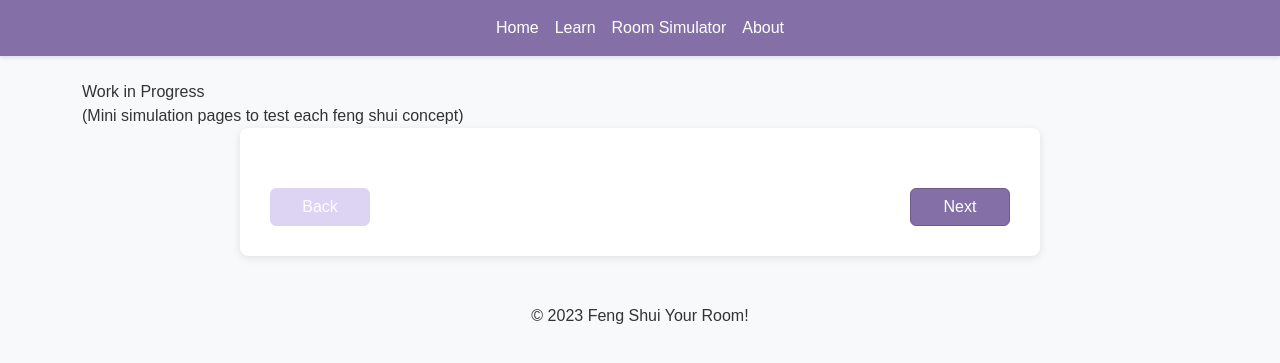
After one commit to junhong-liao/fengshuify, a Flask app: page /mini_simulator/1 in a window 1280 px wide. The commit adds this page. Shown: the top 363 px of the page. Run offline with Flask 3, Linux system fonts and the light colour scheme.

Commit message:
implemented basic flow of site, added preliminary backend data

```diff
--- a/server.py
+++ b/server.py
@@ -1,14 +1,106 @@
 from flask import Flask, render_template, jsonify, request
 
 app = Flask(__name__)
+
+# TODO fill in data finalized ver.
+learn_sections = [
+    {
+        "title": "What is Feng Shui?",
+        "summary": "Feng shui 风水 is a type of geomancy originating from ancient Chinese farming villages." +
+                " In these villages, people believed their ancestors’ spirits (and other intangible forces)" +
+                " were at work in their lives.",
+        "image": "/static/images/village.jpg",
+        "alt": "Painting of ancient Chinese farming village",
+        "secondary": "In order to appease these forces, the people arranged their burial grounds in specific" +
+                " ways the spirits would find suitable (like image on right)."
+    },
+    {
+        "title": "Feng Shui 风水",
+        "summary": "The actual concept of feng shui involves qì 气, the flow of energy throughout the universe.",
+        "image": "/static/images/diagram.jpg",
+        "alt": "Diagram depicting energy flow in feng shui",
+        "secondary": "The goal of feng shui is to manipulate the environment to maximize this good energy " +
+                "flow and be in “harmony” with the universe."
+    },
+    {
+        "title": "Feng Shui and Interior Design",
+        "summary": "Likewise, we can manipulate our homes in certain ways to maximize good qì flow. " +
+                "Your furniture placement and room orientation can significantly affect your own" +
+                 " mental and physical state!",
+        "image": "/static/images/floorplan.jpg",
+        "alt": "Floor plan of a building signaling energy flow through feng shui",
+        "secondary": "Let’s check out 5 major ways to apply feng shui to interior design!"
+    }
+]
+
+lessons = [
+    {
+        "title": "1. Front Door (Entryway)",
+        "summary": "When choosing a home, the front door is one of the most impactful elements." +
+                " It should be:",
+        "points": ["The largest door in a house", "In a brightly lit and open entryway"],
+        "image": "/static/images/frontdoor.jpg",
+        "alt": "Room diagram depicting front door placement in accordance with feng shui",
+        "secondary": "This prevents qì blockages when the door opens up to a cramped area!"
+    },
+    {
+        "title": "2. Bed Placement",
+        "summary": "In Chinese culture, coffins are carried out of the house feet-first, so sleeping " +
+                "with your feet to the door is bad luck! Your bed should:",
+        "points": ["Not have the foot pointed at the door", "But have a clear view of the door",
+                "Not be against the window"],
+        "image": "/static/images/bedplacement.jpg",
+        "alt": "Room diagram depicting bed placement in accordance with feng shui",
+        "secondary": ""
+    },
+    {
+        "title": "3. Mirrors",
+        "summary": "Mirrors are tricky tools as they can reflect, emit, and channel energy in " +
+                "specific directions! Mirrors should:",
+        "points": ["Not face your bed", "Not face the bedroom door", "Not be hung right above your bed"],
+        "image": "/static/images/mirrorplacement.jpg",
+        "alt": "Room diagram depicting mirror placement in accordance with feng shui",
+        "secondary": "Mirror in unwanted places can bounce energy all around the room and affect your sleep!"
+    },
+    {
+        "title": "4. (Concept)",
+        "summary": "",
+        "points": [""],
+        "image": "",
+        "alt": "",
+        "secondary": ""
+    },
+    {
+        "title": "5. (Concept)",
+        "summary": "",
+        "points": [""],
+        "image": "",
+        "alt": "",
+        "secondary": ""
+    },
+]
+
 
 @app.route('/')
 def home():
     return render_template('index.html')
 
-@app.route('/learn')
-def learn():
-    return render_template('learn.html')
+@app.route('/learn/overview')
+def learn_overview():
+    return render_template('learn_overview.html')
+
+@app.route('/learn/<lesson>')
+def learn(lesson):
+    return render_template('learn.html', lesson=lesson,
+        learn_sections=learn_sections, lessons=lessons)
+
+@app.route('/quiz')
+def quiz():
+    return render_template('quiz.html')
+
+@app.route('/mini_simulator/<part>')
+def mini_simulator(part):
+    return render_template('mini_simulator.html', part=part)
 
 @app.route('/simulator')
 def simulator():
@@ -18,31 +110,26 @@ def simulator():
 def about():
     return render_template('about.html')
 
-@app.route('/quiz')
-def quiz():
-    return render_template('quiz.html')
-
+# stores user's quiz answers
 @app.route('/submit_quiz', methods=['POST'])
 def submit_quiz():
-    # Process quiz answers and provide score
     correct_answers = {
         'q1': 'b',
         'q2': 'a',
         'q3': 'c'
     }
-
     user_answers = request.form
     score = 0
     for q, ans in correct_answers.items():
         if q in user_answers and user_answers[q] == ans:
             score += 1
-
     return jsonify({
         'score': score,
         'total': len(correct_answers),
         'message': "Good job!" if score >= 2 else "Try again!"
     })
 
+# TODO
 @app.route('/validate_placement', methods=['POST'])
 def validate_placement():
     # Simple validation for furniture placement
@@ -76,4 +163,4 @@ def is_aligned(item1, item2):
     return False
 
 if __name__ == '__main__':
-    app.run(debug=True)
+    app.run(debug=True, port=5001)
--- /dev/null
+++ b/static/mini_simulator.js
@@ -0,0 +1,19 @@
+// TODO
+function updateNavButtons() {
+    $('#nextBtn').text(part === 5 ? 'Finish' : 'Next');
+}
+
+$(document).ready(function() {
+    $('#nextBtn').click(function() {
+        if (part <= 4) {
+            window.location.href = `/learn/${part + 2}`;
+        } else {
+            window.location.href = `/quiz`;
+        }
+    });
+
+    $('#prevBtn').click(function() {
+        // TODO
+    });
+    updateNavButtons();
+});
--- a/static/style.css
+++ b/static/style.css
@@ -1,5 +1,3 @@
-/* Custom styles for Feng Shui Your Room! application */
-
 body {
     font-family: 'Arial', sans-serif;
     background-color: #f8f9fa;
@@ -37,15 +35,51 @@ h1, h2, h3, h4, h5, h6 {
     transform: translateY(-5px);
 }
 
-/* Learn page styles */
+/* learn overview styling */
+.learn-button {
+    background-color: #8470a7;
+    color: white;
+    border-radius: 12px;
+    height: 100px;
+    width: 150px;
+    display: flex;
+    align-items: center;
+    justify-content: center;
+    text-align: center;
+    font-size: 16px;
+    padding: 10px;
+}
+.learn-button:hover {
+    background-color: #6e5b8b;
+}
+
+/* learn page styling */
 .learn-container {
     background-color: white;
     padding: 30px;
     border-radius: 8px;
     box-shadow: 0 2px 8px rgba(0, 0, 0, 0.1);
 }
+.learn-container {
+    max-width: 800px;
+    margin: 0 auto;
+}
+.nav-buttons {
+    display: flex;
+    justify-content: space-between;
+    margin-top: 30px;
+}
+.nav-btn {
+    background-color: #8470a7;
+    border-color: #6e5b8b;
+    width: 100px;
+}
+.nav-btn:disabled {
+    background-color: #ccbdee;
+    border-color: #ccbdee;
+}
 
-/* Simulator page styles */
+/* TODO simulation page styling */
 .room-container {
     background-image: url('../images/grid-bg.png');
     background-size: 20px 20px;
@@ -60,7 +94,7 @@ h1, h2, h3, h4, h5, h6 {
     transform: scale(1.05);
 }
 
-/* Quiz page styles */
+/* quiz page styling */
 .form-check {
     margin-bottom: 10px;
 }
@@ -75,7 +109,6 @@ h1, h2, h3, h4, h5, h6 {
     box-shadow: 0 2px 4px rgba(0, 0, 0, 0.1);
 }
 
-/* Responsive adjustments */
 @media (max-width: 768px) {
     .room-container {
         width: 100%;
--- a/templates/layout.html
+++ b/templates/layout.html
@@ -3,10 +3,13 @@
 <head>
     <meta charset="UTF-8">
     <meta name="viewport" content="width=device-width, initial-scale=1.0">
-    <title>{% block title %}Feng Shui Your Room!{% endblock %}</title>
+    <title>{% block title %}Feng Shui Your Room{% endblock %}</title>
     <link rel="stylesheet" href="https://cdn.jsdelivr.net/npm/bootstrap@5.2.3/dist/css/bootstrap.min.css">
     <link rel="stylesheet" href="{{ url_for('static', filename='style.css') }}">
-    {% block additional_head %}{% endblock %}
+    <script src="https://code.jquery.com/jquery-3.6.0.min.js"></script>
+    <script src="https://cdn.jsdelivr.net/npm/bootstrap@5.2.3/dist/js/bootstrap.bundle.min.js"></script>
+    <script src="{{ url_for('static', filename='main.js') }}"></script>
+    {% block head %}{% endblock %}
 </head>
 <body>
     <header>
@@ -17,7 +20,7 @@
                         <a class="nav-link text-white" href="{{ url_for('home') }}">Home</a>
                     </li>
                     <li class="nav-item">
-                        <a class="nav-link text-white" href="{{ url_for('learn') }}">Learn</a>
+                        <a class="nav-link text-white" href="{{ url_for('learn_overview') }}">Learn</a>
                     </li>
                     <li class="nav-item">
                         <a class="nav-link text-white" href="{{ url_for('simulator') }}">Room Simulator</a>
@@ -31,16 +34,12 @@
     </header>
 
     <main class="container my-4">
-        {% block content %}{% endblock %}
+        {% block content %}
+        {% endblock %}
     </main>
 
     <footer class="text-center mt-5 mb-3">
         <p>&copy; 2023 Feng Shui Your Room!</p>
     </footer>
-
-    <script src="https://code.jquery.com/jquery-3.6.0.min.js"></script>
-    <script src="https://cdn.jsdelivr.net/npm/bootstrap@5.2.3/dist/js/bootstrap.bundle.min.js"></script>
-    <script src="{{ url_for('static', filename='main.js') }}"></script>
-    {% block additional_scripts %}{% endblock %}
 </body>
 </html>
--- /dev/null
+++ b/templates/mini_simulator.html
@@ -0,0 +1,21 @@
+{% extends "layout.html" %}
+{% block head %}
+<script type="text/javascript"
+        src="{{url_for('static', filename='mini_simulator.js')}}"></script>
+<script>
+    let part = parseInt("{{ part }}")
+</script>
+{% endblock %}
+
+{% block content %}
+<div>Work in Progress</div>
+<div>(Mini simulation pages to test each feng shui concept)</div>
+<div class="learn-container">
+    <!-- TODO -->
+
+    <div class="nav-buttons">
+        <button class="btn btn-primary nav-btn" id="prevBtn" disabled>Back</button>
+        <button class="btn btn-primary nav-btn" id="nextBtn">Next</button>
+    </div>
+</div>
+{% endblock %}
--- a/templates/simulator.html
+++ b/templates/simulator.html
@@ -1,6 +1,4 @@
 {% extends "layout.html" %}
-
-{% block title %}Room Simulator - Feng Shui Your Room!{% endblock %}
 
 {% block additional_head %}
 <style>
@@ -32,7 +30,8 @@
 
     <div class="mt-4">
         <a href="{{ url_for('quiz') }}" class="btn btn-success">Take the Quiz!</a>
-        <a href="{{ url_for('learn') }}" class="btn btn-primary" style="background-color: #8470a7; border-color: #6e5b8b;">Back to Learning</a>
+        <a href="{{ url_for('learn_overview') }}" class="btn btn-primary"
+           style="background-color: #8470a7; border-color: #6e5b8b;">Back to Learning</a>
     </div>
 </div>
 {% endblock %}
```
Also changed, not shown: static/learn.js (added, +72 -0 lines), static/main.js (+0 -7 lines), static/quiz.js (added, +24 -0 lines), templates/index.html (+6 -2 lines), templates/learn.html (+20 -85 lines), templates/learn_overview.html (added, +39 -0 lines), templates/quiz.html (+6 -32 lines).
